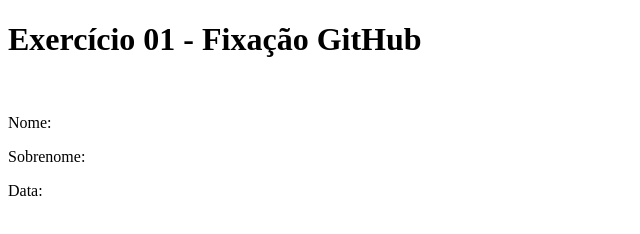
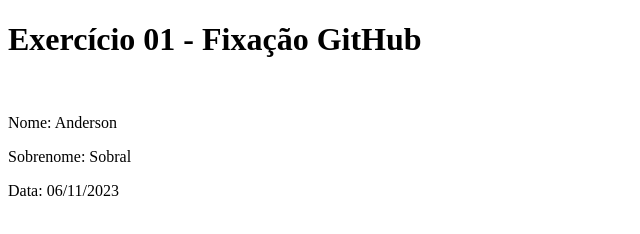
Before and after one commit to johndesk2205/exercicio-1, a plain HTML site: page index.html in a window 1280 px wide. Shown: the whole page, without its empty margins (0-640 px from the left). Drawn offline with Linux system fonts and the light colour scheme.

Commit message:
alteração teste

```diff
--- a/index.html
+++ b/index.html
@@ -8,9 +8,9 @@
 <body>
     <h1>Exercício 01 - Fixação GitHub</h1>
     <br>
-    <p>Nome:</p>
-    <p>Sobrenome:</p>
-    <p>Data:</p>
+    <p>Nome: Anderson</p>
+    <p>Sobrenome: Sobral</p>
+    <p>Data: 06/11/2023</p>
     <br>
 
 </body>
```
